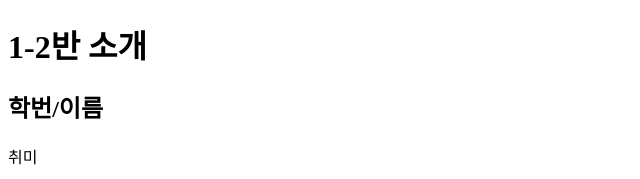
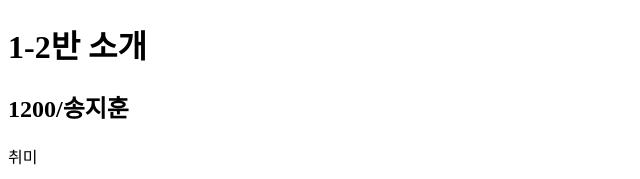
Before and after one commit to BSSMTeacherSong/classintro1-2, a plain HTML site: page index.html in a window 1280 px wide. Shown: the top 179 px of the page, without its empty margins (0-640 px from the left). Drawn offline with Linux system fonts and the light colour scheme.

Commit message:
학번 이름 수정

```diff
--- a/index.html
+++ b/index.html
@@ -8,7 +8,7 @@
     <div class = "Student-container">
         <!--아래에 다음과 같은 양식으로 추가해주세요-->
         <div class = "Student">
-            <h2>학번/이름</h2>
+            <h2>1200/송지훈</h2>
             <p>취미</p>
             <p>좋아하는 음식</p>
             <p>꿈</p>
```
